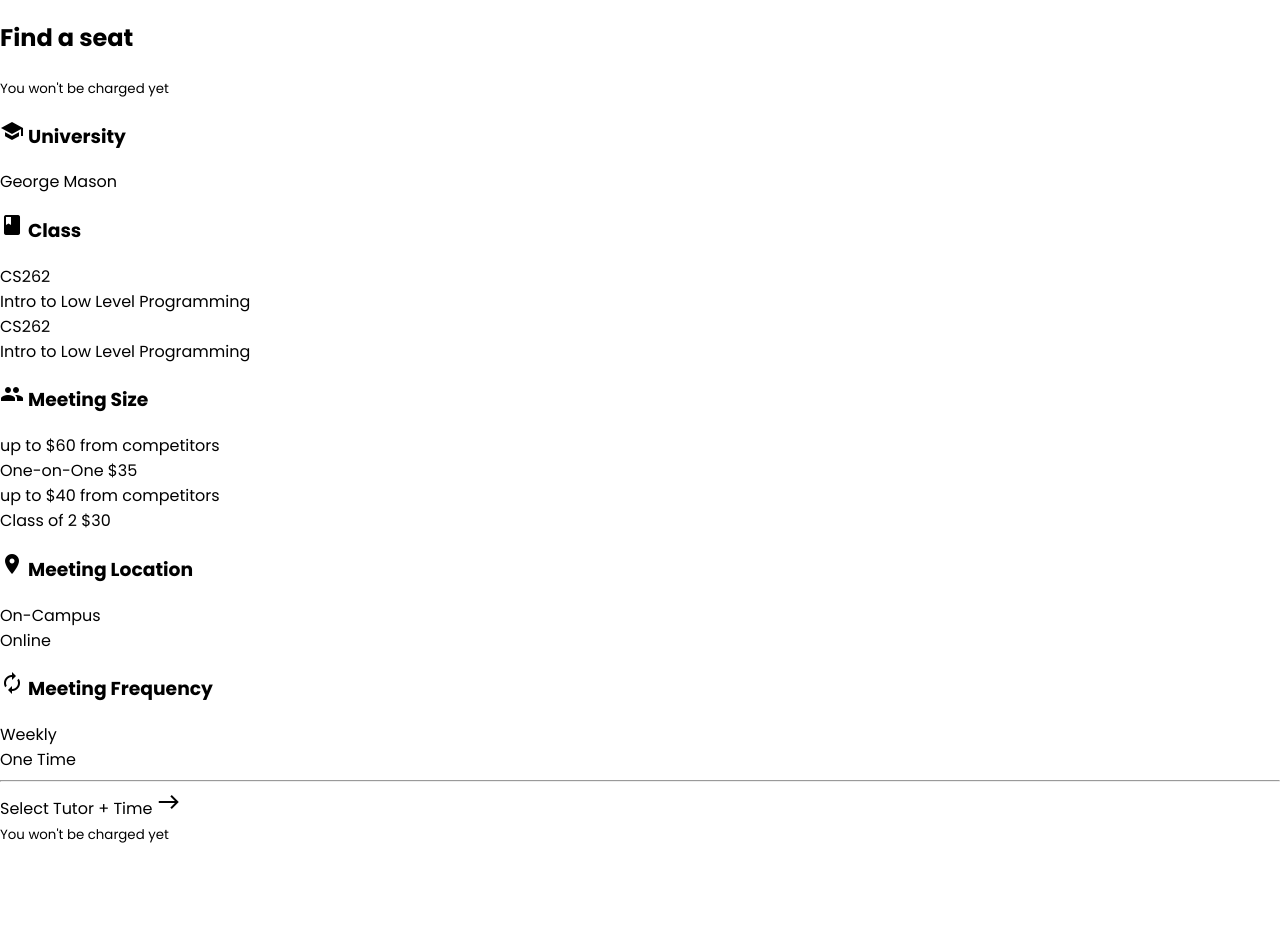
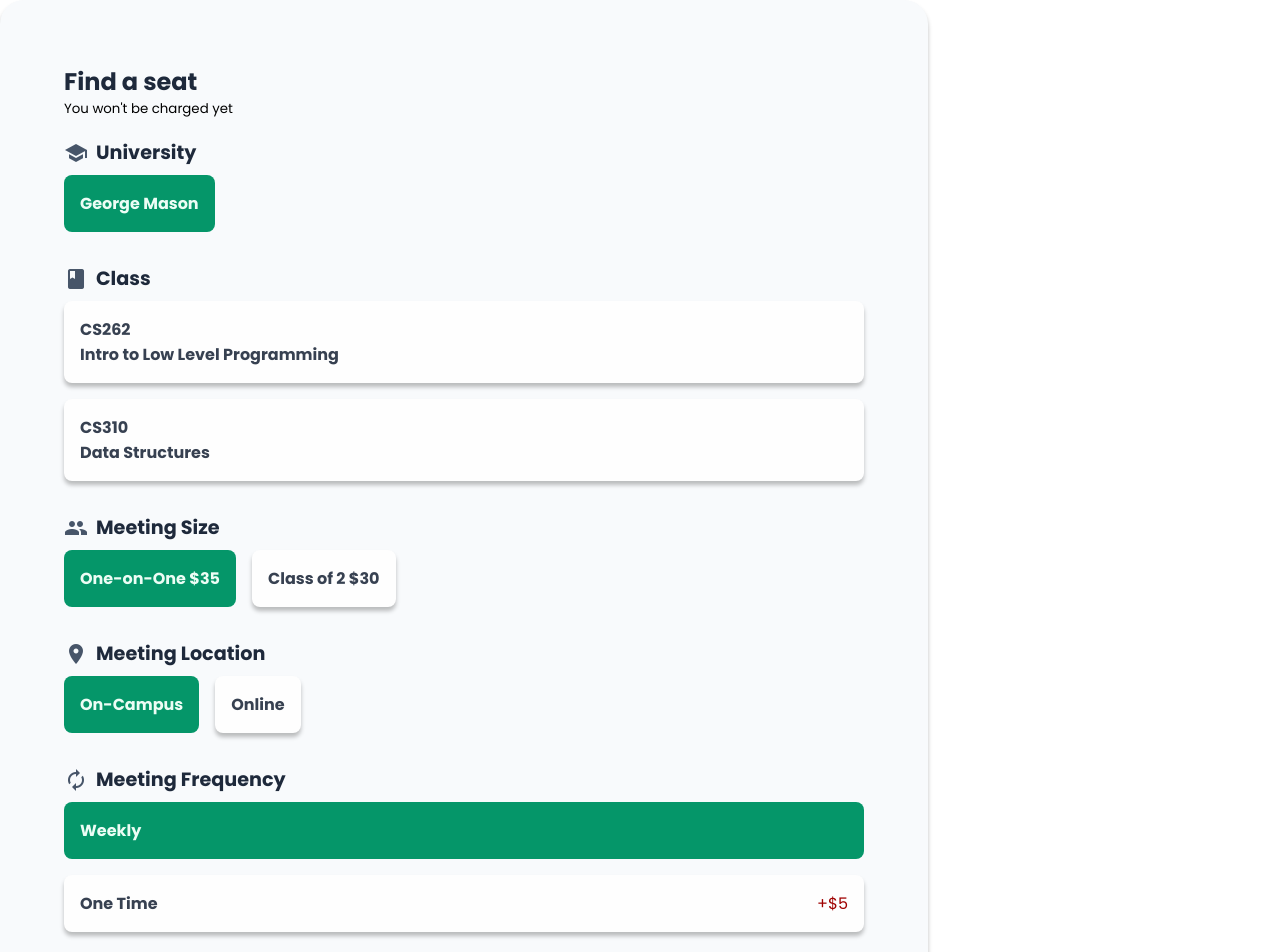
Before and after one commit to dgramop/passcs-frontend, a React (Create React App) app: page / in a window 1280 px wide. Shown: the top 952 px of the page. Before the commit the page ends 846 px from the top, so only its background shows below. Built offline with nearby package versions, Linux system fonts and the light colour scheme.

Commit message:
styling for first page

```diff
--- /dev/null
+++ b/src/ReservationForm.scss
@@ -0,0 +1,111 @@
+@import "index.scss";
+
+.reservation_form {
+		background: #F8FAFC;
+		box-shadow: 0px 4px 4px rgba(0, 0, 0, 0.25);
+		border-radius: 24px;
+
+		padding: 2rem;
+		@include sm {
+				padding: 4rem;
+		}
+
+		max-width: 800px;
+
+		&__heading {
+				display: flex;
+				flex-direction: column;
+
+				&__title {
+						margin: 0;
+						color: #1E293B;
+				}
+		}
+}
+
+.selector {
+		&__title {
+				font-size: 1.2rem;
+				display: flex;
+				align-items: center;
+				gap: 0.5rem;
+				color: #1E293B;
+				&__icon {
+						color: #475569;
+				}
+				margin-bottom: 0.5rem;
+		}
+
+		&__options {
+				display: flex;
+				gap: 1rem;
+				&--longer {
+						flex-direction: column;
+				}
+		}
+		margin-bottom: 2rem;
+
+}
+
+.choose {
+		user-select: none;
+		.choose__button {
+				cursor: pointer;
+				background: #FEFEFE;
+				box-shadow: 0px 4px 4px rgba(0, 0, 0, 0.25);
+				border-radius: 8px;
+				color: #374151;
+				font-weight: bold;
+				display: flex;
+
+				&--selected {
+						box-shadow: none;
+						background-color: #059669;
+						color: #ecfdf5;
+
+						.choose__button__modifier {
+								display: none;
+						}
+				}
+				padding: 1rem;
+
+
+				&__left {
+						flex-grow: 1;
+				}
+
+				&__modifier {
+						font-weight: normal;
+						flex-grow: 0;
+						&--error {
+								color: #9F0000;
+						}
+
+						&--success {
+								color: #059669;
+						}
+				}
+		}
+}
+
+.button {
+		cursor: pointer;
+		background-color: #1E293B;
+		border-radius: 8px;
+
+		text-align: center;
+		font-weight: bold;
+		color: #F8FAFC;
+		padding: 1rem;
+		display: inline-flex;
+		gap: 0.5rem;
+		align-items: center;
+}
+
+.reservation_form__submission {
+		margin-top: 2rem;
+		display: flex;
+		flex-direction: column;
+		align-items: flex-end;
+		gap: 0.5rem;
+}
--- a/src/ReservationFrom.jsx
+++ b/src/ReservationFrom.jsx
@@ -1,4 +1,5 @@
 import {useState} from "react";
+import './ReservationForm.scss';
 
 /**
  * An option for a Selector
@@ -15,7 +16,7 @@
 				}}>
 						<div className="choose__subtext">{props.subtext}</div>
 						<div className={"choose__button "+(props.disabled ? "choose__button--disabled " : "")+(props.selected ? "choose__button--selected ": "")}>
-								<div className="choose__button__left">{props.children}</div> <div className="choose__button__right">{props.modifier}</div>
+								<div className="choose__button__left">{props.children}</div> <div className={"choose__button__modifier " + ({null: "", "error":"choose__button__modifier--error", "success":"choose__button__modifier--success"}[props.modifier?.type])}>{props.modifier?.text}</div>
 						</div>
 				</div>
 		)
@@ -25,20 +26,22 @@
  * A Selector element for picking one of many choice (can later support select multiple)
  * @param {String} props.title The title of this selector
  * @param {String} props.icon The material icon for the title of this selector, spelled out (i.e. "class")
- * @param {String} props.initialValue The initial value to assign
+ * @param {String} props.name Convenience value passed to setValue as its first argument
+ * @param {String} props.value The value to assign
  * @param {Boolean} props.longer For full length layout
  * @param {Array} props.options List of options with props passed to SelectorOption
  */
 function Selector(props) {
-		let [value, setValue] = useState(props.initialValue);
+		let value = props.value;
+		let setValue = props.setValue;
 
 		console.log("value is "+value);
 
 		return (
 				<div className={"selector"}>
-						<h3 className={"selector__title"}><span className="material-icons">{props.icon}</span> {props.title}</h3>
+						<h3 className={"selector__title"}><span className="material-icons selector__title__icon">{props.icon}</span> {props.title}</h3>
 						<div className={"selector__options "+(props.longer ? "selector__options--longer" : "")}>
-								{props.options.map((options) => (<SelectorOption onSelect={(value) => {setValue(value)}} {...options} selected={value===options.value} key={options.value}>
+								{props.options.map((options) => (<SelectorOption onSelect={(value) => {setValue(props.name, value)}} {...options} selected={value===options.value} key={options.value}>
 										{options.text}
 								</SelectorOption>))}
 						</div>
@@ -46,23 +49,43 @@
 		)
 }
 
-export default function ReservationForm() {
+function PrefsScreen(props) {
+		let [prefs, setPrefs] = useState({university:"GMU", capacity: 1, class_style: "in-person", payment_frequency: "weekly"})
+		let [set, setSet] = useState(false);
+
+		let setPrefValue = (name, value) => {
+				setPrefs({...prefs, [name]: value});
+		}
+		console.log(prefs);
+
+		if(!set)
 		return (
 				<div className="reservation_form">
 						<div className="reservation_form__heading">
-								<h2> Find a seat </h2>
-								<small> You won't be charged yet </small>
+								<h2 className="reservation_form__heading__title"> Find a seat </h2>
+								<small className="reservation_form__heading__subtext"> You won't be charged yet </small>
 						</div>
-						<Selector title="University" icon="school" options={[{text: "George Mason", value: "GMU"}]} initialValue={"GMU"}> </Selector>
-						<Selector longer={true} title="Class" icon="class" options={[{value: "CS262", text:(<>CS262<br/>Intro to Low Level Programming</>)},{value: "CS262", text:(<>CS262<br/>Intro to Low Level Programming</>)}]}/>
-						<Selector title="Meeting Size" icon="people" options={[{text: "One-on-One $35", value: 1, subtext:"up to $60 from competitors"}, {text: "Class of 2 $30", value: 2, subtext:"up to $40 from competitors"}]} initialValue={1}/>
-						<Selector title="Meeting Location" icon="place" options={[{value: "in-person", text:"On-Campus"},{value: "online", text:"Online"}]} initialValue="in-person"/>
-						<Selector title="Meeting Frequency" icon="autorenew" options={[{value: "weekly", text:"Weekly"},{value: "onetime", text:"One Time"}]} initialValue="weekly"/>
+						<Selector value={prefs.university} setValue={setPrefValue} name="university" title="University" icon="school" options={[{text: "George Mason", value: "GMU"}]} > </Selector>
+						<Selector value={prefs.course} setValue={setPrefValue} name="course" longer={true} title="Class" icon="class" options={[{value: "CS262", text:(<>CS262<br/>Intro to Low Level Programming</>)},{value: "CS310", text:(<>CS310<br/>Data Structures</>)}]}/>
+						<Selector value={prefs.capacity} setValue={setPrefValue} name="capacity" title="Meeting Size" icon="people" options={[{text: "One-on-One "+(prefs.payment_frequency === "weekly" ? "$35" : "$40"), value: 1}, {text: "Class of 2 "+(prefs.payment_frequency === "weekly" ? "$30" : "$35"), value: 2}]} />
+						<Selector value={prefs.class_style} setValue={setPrefValue} name="class_style" title="Meeting Location" icon="place" options={[{value: "in-person", text:"On-Campus"},{value: "online", text:"Online"}]} />
+						<Selector value={prefs.payment_frequency} setValue={setPrefValue} name="payment_frequency" longer={true} title="Meeting Frequency" icon="autorenew" options={[{value: "weekly", text:"Weekly", modifier: {type:"success", text:"-$5"}},{value: "onetime", text:"One Time", modifier: {type:"error", text:"+$5"}}]} />
 						<hr />
 						<div className="reservation_form__submission">
-								<div className="reservation_form__submission__primaryButton" role="button">Select Tutor + Time <span className="material-icons">east</span></div>
+								<div className="button reservation_form__submission__primaryButton" role="button" onClick={() => setSet(true)}>Select Tutor + Time <span className="material-icons">east</span></div>
 								<small className="reservation_form__submission__subtext"> You won't be charged yet </small>
 						</div>
 				</div>
 		)
+		else return (
+				<>
+						tutor selection page
+				</>
+		)
 }
+
+export default function ReservationForm() {
+		return (
+				<PrefsScreen/>
+		);
+}
--- a/src/index.css
+++ /dev/null
@@ -1,9 +0,0 @@
-@import url('https://fonts.googleapis.com/css2?family=Poppins:ital,wght@0,300;0,400;0,500;0,600;0,700;1,300;1,400;1,500;1,600;1,700&display=swap');
-@import url('https://fonts.googleapis.com/icon?family=Material+Icons');
-
-body {
-  margin: 0;
-  font-family: 'Poppins', sans-serif;
-  -webkit-font-smoothing: antialiased;
-  -moz-osx-font-smoothing: grayscale;
-}
--- a/src/index.js
+++ b/src/index.js
@@ -1,6 +1,6 @@
 import React from 'react';
 import ReactDOM from 'react-dom';
-import './index.css';
+import './index.scss';
 import App from './App';
 import reportWebVitals from './reportWebVitals';
 
--- /dev/null
+++ b/src/index.scss
@@ -0,0 +1,59 @@
+@import url('https://fonts.googleapis.com/css2?family=Poppins:ital,wght@0,300;0,400;0,500;0,600;0,700;1,300;1,400;1,500;1,600;1,700&display=swap');
+@import url('https://fonts.googleapis.com/icon?family=Material+Icons');
+
+body {
+  margin: 0;
+  font-family: 'Poppins', sans-serif;
+  -webkit-font-smoothing: antialiased;
+  -moz-osx-font-smoothing: grayscale;
+}
+
+// Small tablets and large smartphones (landscape view)
+$screen-sm-min: 576px;
+
+// Small tablets (portrait view)
+$screen-md-min: 768px;
+
+// Tablets and small desktops
+$screen-lg-min: 992px;
+
+// Large tablets and desktops
+$screen-xl-min: 1200px;
+
+@mixin sm {
+   @media (min-width: #{$screen-sm-min}) {
+       @content;
+   }
+}
+
+// Medium devices
+@mixin md {
+   @media (min-width: #{$screen-md-min}) {
+       @content;
+   }
+}
+
+// Large devices
+@mixin lg {
+   @media (min-width: #{$screen-lg-min}) {
+       @content;
+   }
+}
+
+// Extra large devices
+@mixin xl {
+   @media (min-width: #{$screen-xl-min}) {
+       @content;
+   }
+}
+
+body, html {
+		font-size: 12px;
+		@include sm {
+				font-size: 14px;
+		}
+
+		@include md {
+				font-size: 16px;
+		}
+}
```
Also changed, not shown: src/App.scss (line endings or trailing spaces).
